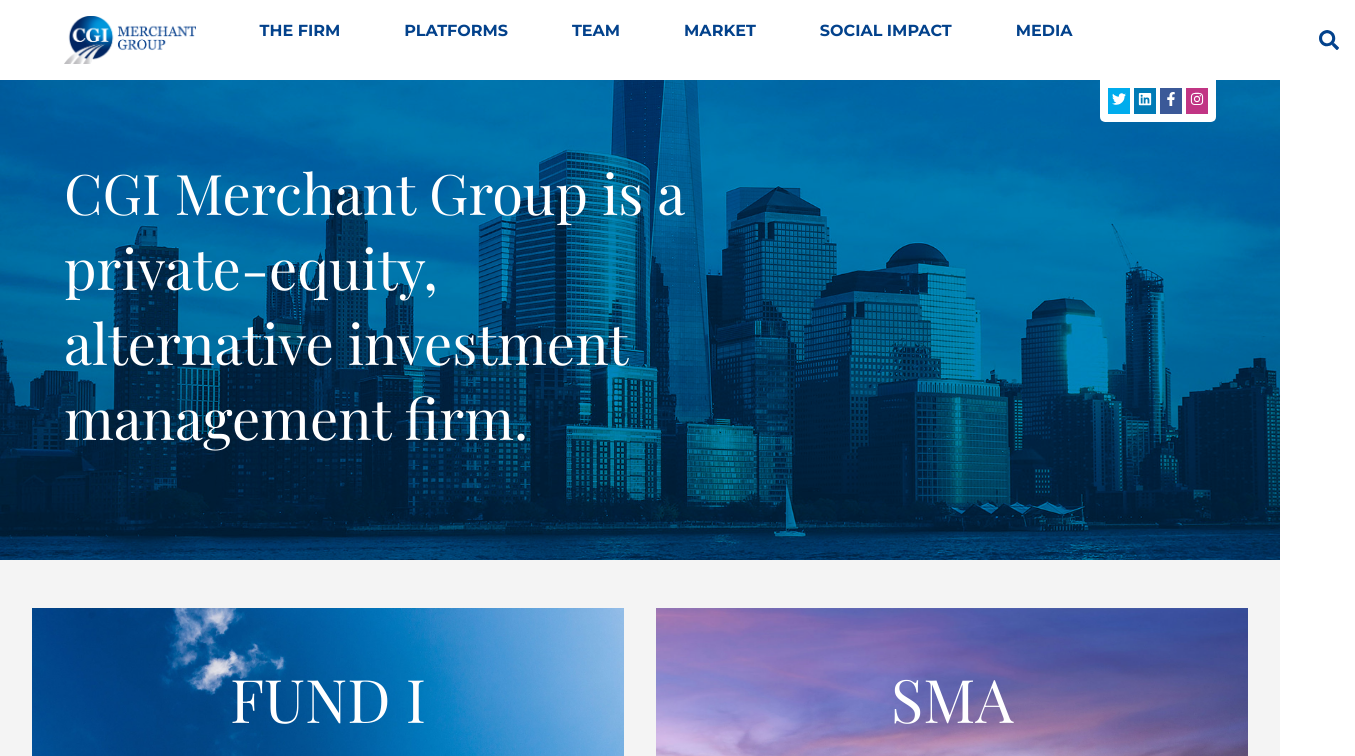
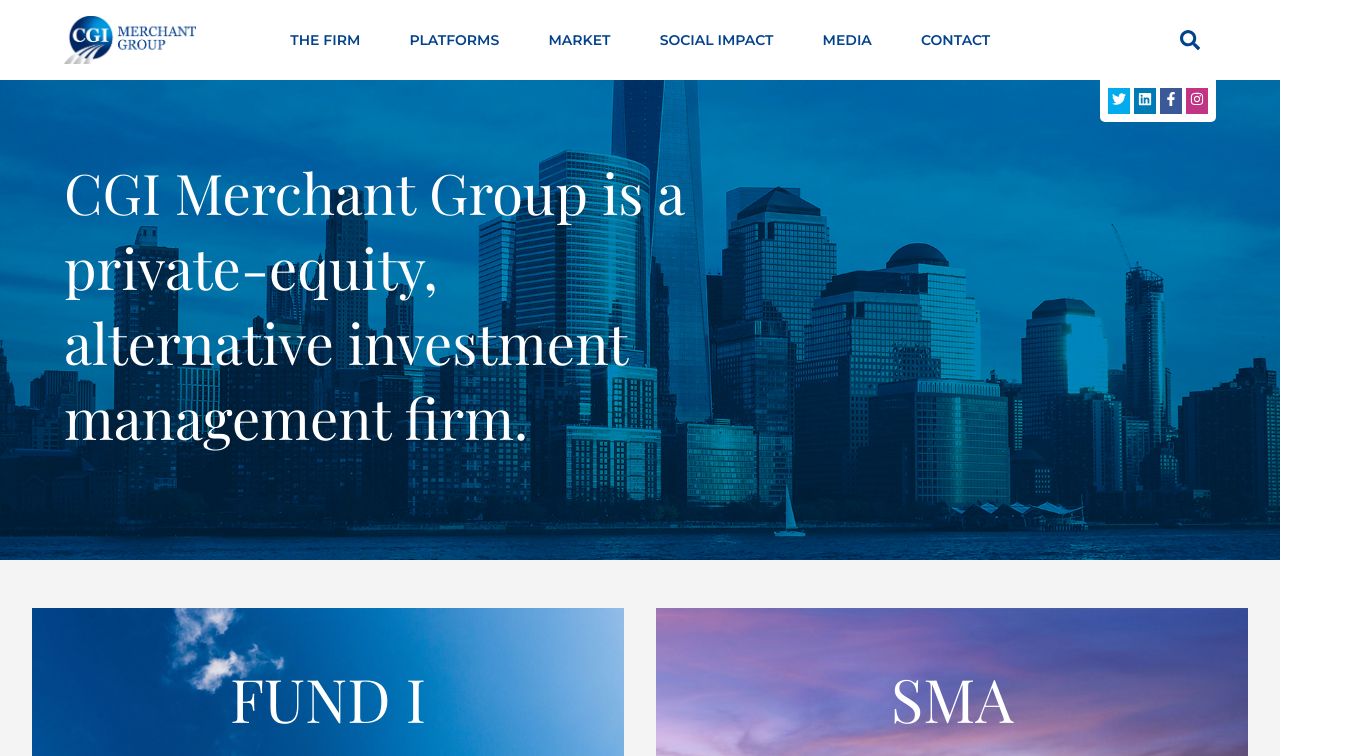
Before and after one commit to majorwaves/cgi, a React (Create React App) app: page / in a window 1280 px wide. Shown: the top 756 px of the page, 1355 px wide, since content can reach past the window. Built offline with nearby package versions, Linux system fonts and the light colour scheme.

Commit message:
Created subnav

```diff
--- a/src/components/Nav.js
+++ b/src/components/Nav.js
@@ -1,39 +1,65 @@
 import React, { Component } from 'react'
 import styled from 'styled-components'
-import Search from './Search'
 import { NavLink } from 'react-router-dom'
-import SubNav from './SubNav';
+import Modal from 'react-modal'
+import ContactForm from './ContactForm'
+import SubNav from './SubNav'
+import navMarker from '../images/nav-marker.svg';
+
+const customStyles = {
+  content : {
+    top                   : '50%',
+    left                  : '50%',
+    right                 : 'auto',
+    bottom                : 'auto',
+    marginRight           : '-50%',
+    transform             : 'translate(-50%, -50%)',
+    zIndex                : '10',
+    cursor                : 'auto'
+  }
+};
 
 const Menu = styled.nav`
   color: ${props => props.theme.color.medium};
   box-sizing: border-box;
   display: flex;
-  align-self: flex-end;
-  /* display: grid;
-  grid-template-columns: 1fr 1fr; */
+  align-items: center;
+  height: calc(48px + 2rem);
 
   .nav {
     padding: 0;
     margin: 0;
+    height: 100%;
     list-style: none;
     display: flex;
-    align-items: flex-end;
+    align-items: center;
     justify-content: space-between;
     position: relative;
     width: 40vw;
-    min-width: 900px;
+    min-width: 700px;
+  }
+`;
 
-    li {
+const Item = styled.li`
   text-transform: uppercase;
   font-family: ${props => props.theme.type.sans};
-      margin-right: 4rem;
-      font-weight: 500;
+  font-weight: 600;
   font-size: 14px;
-      padding-bottom: 2.5rem;
+  height: 100%;
+  display: flex;
+  align-items: center;
+
+
+  &.has-subnav {
+    cursor: pointer;
 
     &:hover {
+      background: url(${navMarker}) no-repeat;
+      background-position: center bottom;
+
       .subnav {
         display: block;
+      }
     }
   }
 
@@ -71,44 +97,89 @@
   &:last-of-type {
     margin-right: 0;
   }
-    }
-
-    &.main {
-      justify-content: flex-start;
-
-      li {
-        font-weight: 800;
-        font-size: 16px;
-
-        &.active {
-          position: relative;
-
-          &:after {
-            bottom: -20px;
-          }
-        }
-      }
-    }
-  }
 `;
 
 class Nav extends Component {
 
+  state = {
+    modalOpen: false
+  }
+
+  handleOpenModal = () => {
+    this.setState({ modalOpen: !this.state.modalOpen })
+  }
+
   render() {
+
+    const firmNav = [
+      {
+        title: 'Overview',
+        url: '/the-firm',
+        text: "Right here we'll put a blurb about the firm",
+      },
+      {
+        title: 'Leadership',
+        url: '/leadership',
+        text: "Right here we'll put a blurb about our team"
+      }
+    ]
+
+    const platformNav = [
+      {
+        title: 'Fund I',
+        url: '/fund',
+        text: "Right here we'll put the blurb about Fund I",
+        items:[
+          {
+            title: 'Overview',
+            url: '/fund/overview'
+          },
+          {
+            title: 'Strategy',
+            url: '/fund/strategy'
+          },
+          {
+            title: 'Portfolio',
+            url: '/fund/portfolio'
+          }
+        ]
+      },
+      {
+        title: 'SMA',
+        url: '/sma',
+        text: "Right here we'll put the blurb about SMA",
+        items: [
+          {
+            title: 'Overview',
+            url: '/sma/overview'
+          },
+          {
+            title: 'Assets',
+            url: '/sma/assets'
+          },
+        ]
+      }
+    ]
 
     return (
       <Menu>
         <ul className='nav main'>
-          <li><NavLink to='/the-firm'>The Firm</NavLink></li>
-          <li>
+          <Item className='has-subnav'>
+            The Firm
+            <SubNav items={firmNav} />
+          </Item>
+          <Item className='has-subnav'>
             Platforms
-            <SubNav />
-          </li>
-          <li><NavLink to='/team'>Team</NavLink></li>
-          <li><NavLink to='/market'>Market</NavLink></li>
-          <li><NavLink to='/social-impact'>Social Impact</NavLink></li>
-          <li><NavLink to='/media'>Media</NavLink></li>
+            <SubNav items={platformNav} />
+          </Item>
+          <Item><NavLink to='/market'>Market</NavLink></Item>
+          <Item><NavLink to='/social-impact'>Social Impact</NavLink></Item>
+          <Item><NavLink to='/media'>Media</NavLink></Item>
+          <Item className='link' onClick={this.handleOpenModal}>Contact</Item>
         </ul>
+        <Modal isOpen={this.state.modalOpen} onRequestClose={this.handleOpenModal} contentLabel='Contact' style={customStyles} overlayClassName='Modal_Overlay'>
+          <ContactForm />
+        </Modal>
       </Menu>
     );
   }
--- a/src/components/SubNav.js
+++ b/src/components/SubNav.js
@@ -6,60 +6,51 @@
   position: absolute;
   z-index: 10;
   display: none;
-  top: 59px;
-  width: 100%;
-  transform: translate(-180px, 0);
+  top: calc(48px + 2rem);
+  left: 0;
+  transform: translate(-100px, 0);
+  width: 40vw;
+  min-width: 900px;
   box-sizing: border-box;
-`;
-
-const Caret = styled.div`
-  position: absolute;
-  display: block;
-  width: 0;
-  height: 0;
-  border-width: 10px;
-  border-style: solid;
-  border-color: transparent transparent ${props => props.theme.color.dark};
-  top: -20px;
-  left: 200px;
-  z-index: 1;
 `;
 
 const Box = styled.div`
   background: ${props => props.theme.color.dark};
   color: white;
   display: grid;
-  grid-template-columns: 120px 300px;
-  padding: 1rem;
+  grid-template-columns: 500px 300px;
+  padding: 1rem 0;
+  height: 500px;
+
 `;
 
 const List = styled.ul`
   margin: 0;
   list-style: none;
   display: block;
-  border-right: 1px solid rgba(255,255,255,0.4);
-  padding: 1rem;
+  border-right: 1px solid rgba(255,255,255,0.2);
   line-height: 2rem;
+  padding: 0;
+  width: 250px;
+`;
 
-  li {
+const ListItem = styled.li`
   font-size: 14px;
   margin: 0 !important;
   padding: 0 !important;
 
-    a {
+  a.main {
     color: white !important;
-
-      &:hover {
-        opacity: 0.6;
-      }
-    }
+    display: block;
+    padding: .25rem 1rem;
+    background: ${props => props.active ? props.theme.color.medium : 'transparent'}
   }
 `;
 
 const Info = styled.div`
   padding: 1rem 1rem 1rem 3rem;
   display: flex;
-  align-items: center;
+  align-items: flex-start;
   justify-content: flex-end;
   font-weight: normal !important;
   font-size: 18px !important;
@@ -67,19 +58,80 @@
   text-transform: none !important;
 `;
 
+const SubList = styled.ul`
+  position: absolute;
+  left: 251px;
+  top: 0;
+  width: 250px;
+  margin: 1rem 0 0 0;
+  grid-area: sub;
+  line-height: 2rem;
+  box-sizing: border-box;
+  border-right: 1px solid rgba(255,255,255,0.1);
+  list-style: none;
+  padding: 0;
+  height: calc(100% - 2rem);
+`;
+
+const SubListItem = styled.li`
+  font-size: 14px;
+  margin: 0 !important;
+  padding: 0 !important;
+
+  a {
+    color: white !important;
+    display: block;
+    padding: .25rem 1rem;
+
+    &:hover {
+      background: ${props => props.theme.color.medium};
+    }
+  }
+`;
+
 class SubNav extends Component {
+
+  state = {
+    current: 0
+  }
+
+  handleHover = (index) => {
+    this.setState({ current: index })
+  }
+
 
   render() {
     return (
       <Wrapper className='subnav'>
-        <Caret/>
       <Box>
         <List>
-            <li><Link to='/fund'>Fund I</Link></li>
-            <li><Link to='/sma'>SMA</Link></li>
+          {this.props.items.map((item, index) => {
+            return (
+              <ListItem key={index} active={index === this.state.current}>
+                <Link className='main' onMouseEnter={() => { this.handleHover(index) }} to={item.url}>
+                  {item.title}
+                  </Link>
+                  {item.items
+                    ?
+                      <SubList>
+                       {this.props.items[this.state.current].items.map((subItem, index) => {
+                         return (
+                           <SubListItem key={index}>
+                             <Link  to={subItem.url}>
+                              {subItem.title}
+                             </Link>
+                           </SubListItem>
+                         )
+                       })}
+                      </SubList>
+                    : null
+                  }
+              </ListItem>
+            )}
+          )}
         </List>
         <Info>
-            <span>Right here we'll put a blurb about the fund</span>
+          {this.props.items[this.state.current].text}
         </Info>
       </Box>
       </Wrapper>
```
Also changed, not shown: src/images/nav-marker.svg (added). Lines whose indentation alone changed are shown as unchanged.
